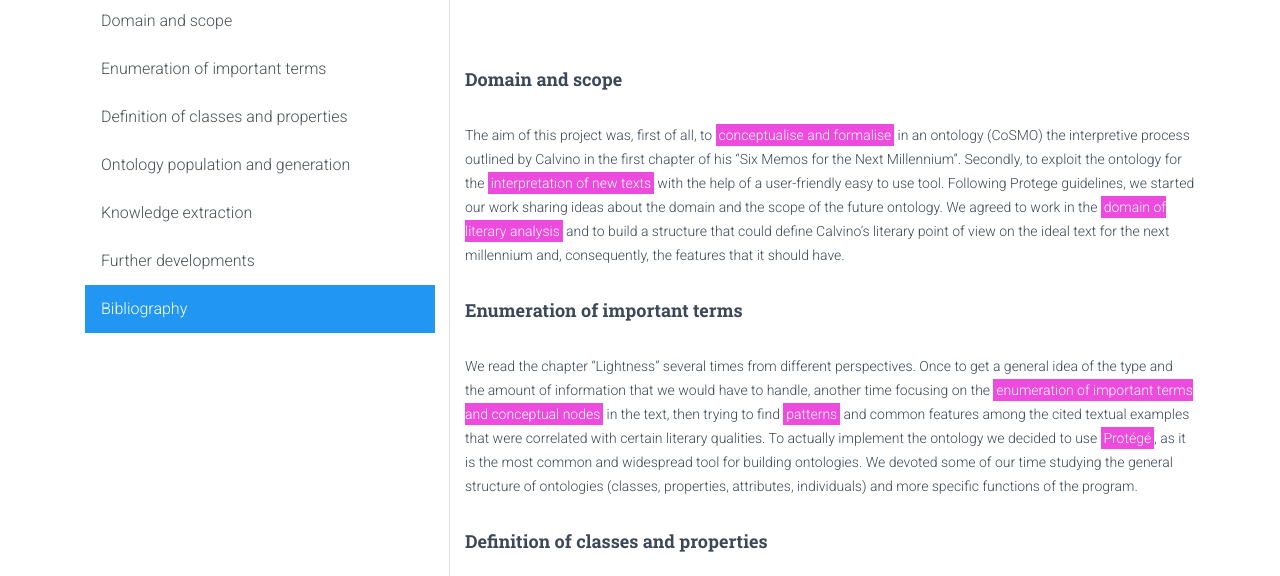
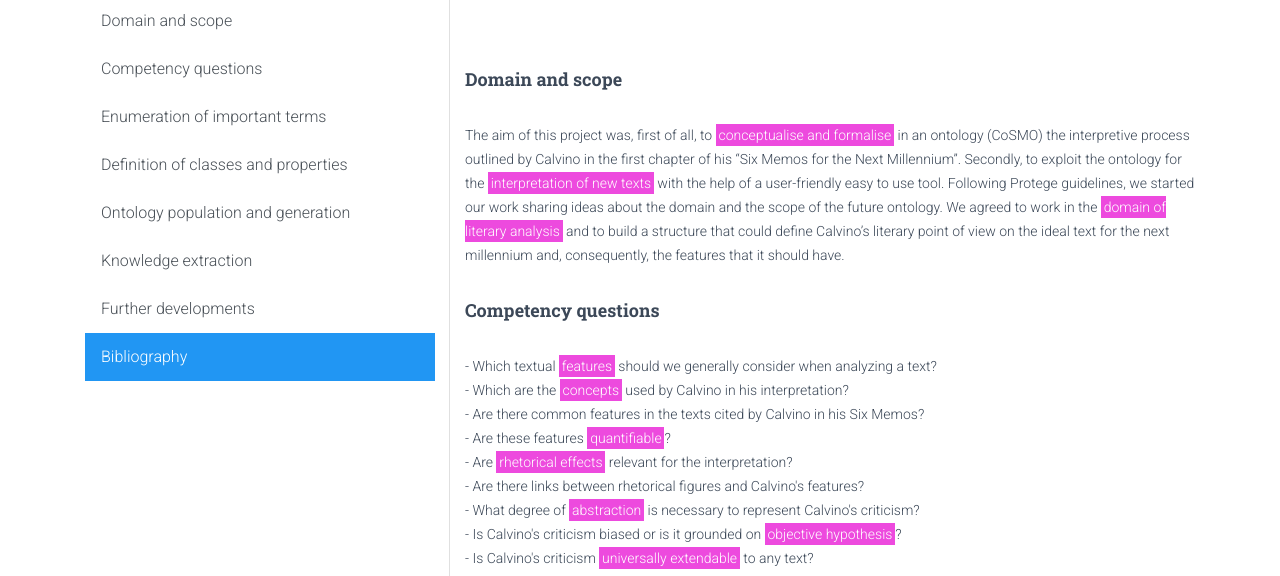
Before and after one commit to mangiafrangette/cosmo, a website: page overview.html in a window 1280 px wide. Shown: the part 224-800 px from the top of the page. Drawn offline with Linux system fonts and the light colour scheme; some packages are replaced by stand-ins of ours.

Commit message:
agg competency questions

```diff
--- a/overview.html
+++ b/overview.html
@@ -105,6 +105,7 @@
             <div id="list-example" class="list-group sticky-top sticky-offset">
               <h3 class="list-group-item list-group-item-action">Table of contents</h3>
               <a class="list-group-item list-group-item-action" href="#domain_scope">Domain and scope</a>
+              <a class="list-group-item list-group-item-action" href="#competency-questions">Competency questions</a>
               <a class="list-group-item list-group-item-action" href="#enumeration-of-important-terms">Enumeration of important terms</a>
               <a class="list-group-item list-group-item-action" href="#definition-of-classes-and-properties">Definition of classes and properties</a>
               <a class="list-group-item list-group-item-action" href="#ontology-population-and-generation">Ontology population and generation</a>
@@ -123,6 +124,20 @@
             <h4 class="title">Domain and scope</h4>
             <p>The aim of this project was, first of all, to <span class="markf">conceptualise and formalise</span> in an ontology (CoSMO) the interpretive process outlined by Calvino in the first chapter of his “Six Memos for the Next Millennium”. Secondly, to exploit the ontology for the <span class="markf">interpretation of new texts</span> with the help of a user-friendly easy to use tool.
             Following Protege guidelines, we started our work sharing ideas about the domain and the scope of the future ontology. We agreed to work in the <span class="markf">domain of literary analysis</span> and to build a structure that could define Calvino’s literary point of view on the ideal text for the next millennium and, consequently, the features that it should have. </p>
+            <a class="anchor" id="competency-questions"></a>
+            <h4 class="title">Competency questions</h4>
+            <p>- Which textual <span class="markf">features</span> should we generally consider when analyzing a text?
+              <br>- Which are the <span class="markf">concepts</span> used by Calvino in his interpretation?
+              <br>- Are there common features in the texts cited by Calvino in his Six Memos?
+              <br>- Are these features <span class="markf">quantifiable</span>?
+              <br>- Are <span class="markf">rhetorical effects</span> relevant for the interpretation?
+              <br>- Are there links between rhetorical figures and Calvino's features?
+              <br>- What degree of <span class="markf">abstraction</span> is necessary to represent Calvino's criticism?
+              <br>- Is Calvino's criticism biased or is it grounded on <span class="markf">objective hypothesis</span>?
+              <br>- Is Calvino's criticism <span class="markf">universally extendable</span> to any text?
+              <br>- Are there some objective features of text that we can use to link Calvino's interpretation?
+              <br>- Are there controlled <span class="markf">co-occurences</span> of objective text phenomena that correspond to Calvino's main concepts?
+            </p>
             <a class="anchor" id="enumeration-of-important-terms"></a>
             <h4 id="enumeration-of-important-terms" class="title">Enumeration of important terms</h4>
             <p>We read the chapter “Lightness” several times from different perspectives. Once to get a general idea of the type and the amount of information that we would have to handle, another time focusing on the <span class="markf">enumeration of important terms and conceptual nodes</span> in the text, then trying to find <span class="markf">patterns</span> and common features among the cited textual examples that were correlated with certain literary qualities.
```
